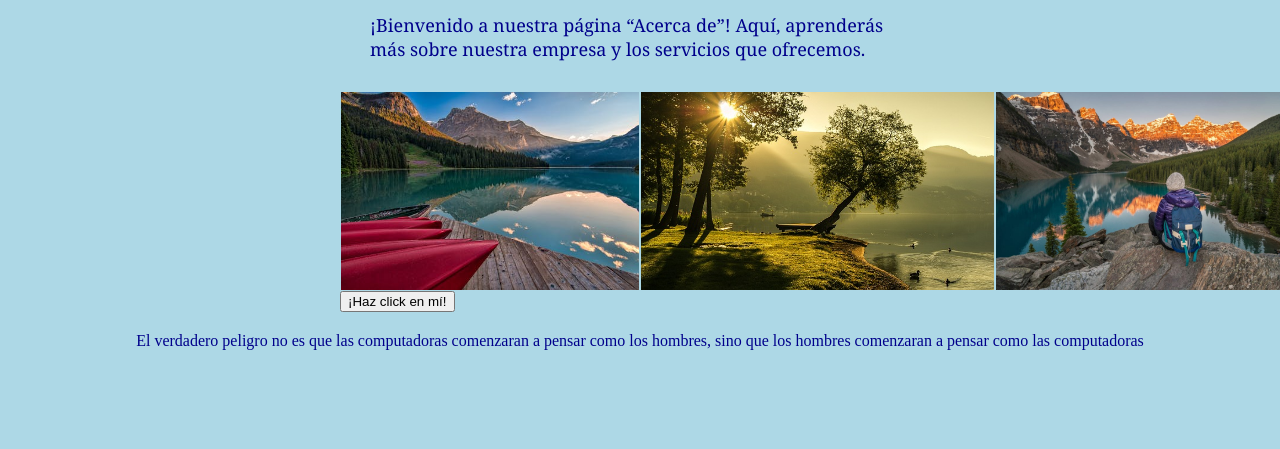
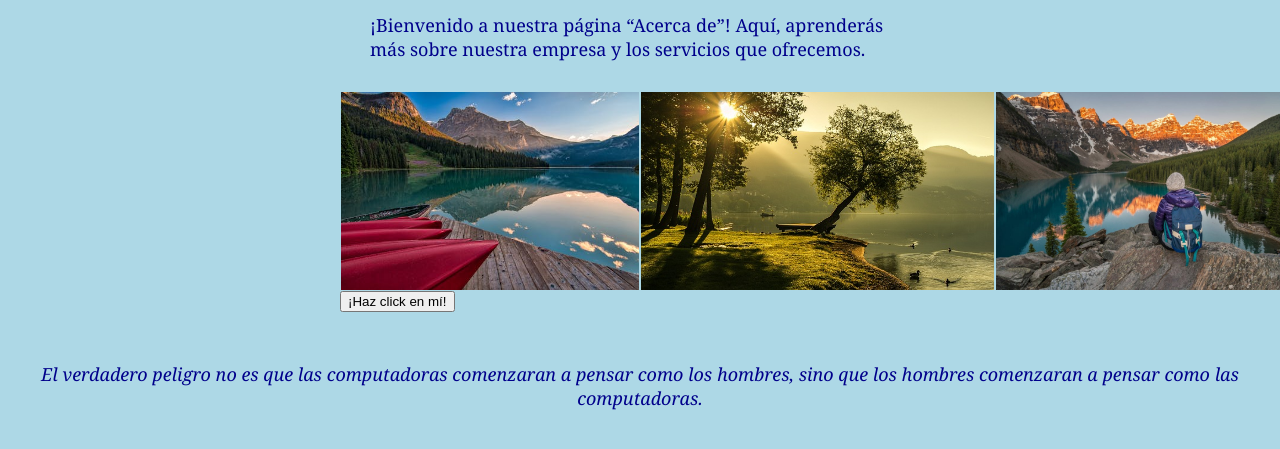
Before and after one commit to matiassbenitez/miprimerapagina, a plain HTML site: page about.html in a window 1280 px wide. Shown: the part 177-626 px from the top of the page. Drawn offline with Linux system fonts and the light colour scheme.

Commit message:
commit 3 - correccion en cita

```diff
--- a/about.html
+++ b/about.html
@@ -45,7 +45,7 @@
                 <button onclick="showAlert()">¡Haz click en mí!</button>
             </div>
             <div class="greetings">
-                El verdadero peligro no es que las computadoras comenzaran a pensar como los hombres, sino que los hombres comenzaran a pensar como las computadoras
+               <p>El verdadero peligro no es que las computadoras comenzaran a pensar como los hombres, sino que los hombres comenzaran a pensar como las computadoras.</p>
             </div>
         </main>
         <script src="script.js"></script>
--- a/styles.css
+++ b/styles.css
@@ -153,8 +153,6 @@ footer{
       align-items: center;
       gap:70px;
       font-size: 40px;
-
-
     }
     .divImg{
       flex-direction: column;
@@ -170,4 +168,8 @@ footer{
   }
  .greetings{
   text-align: center;
+  padding-bottom: 20px;
+}
+.greetings p{
+  font-style: italic;
  }
```
